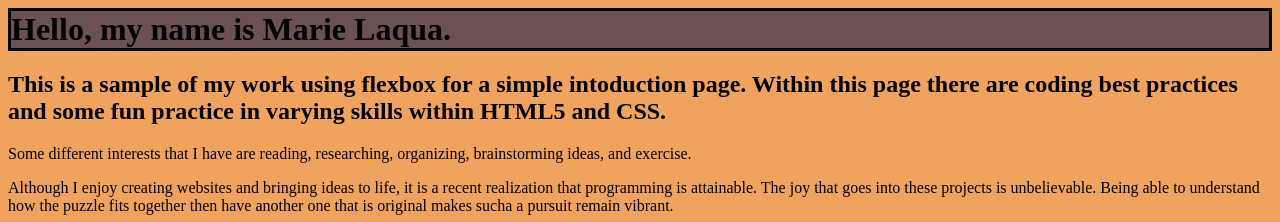
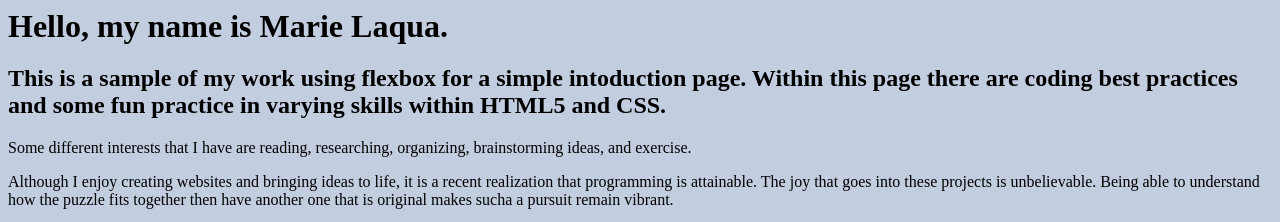
Before and after one commit to Marie-m-l/divs-flexbox-starter2, a plain HTML site: page index.html in a window 1280 px wide. Shown: the top 222 px of the page. Drawn offline with Linux system fonts and the light colour scheme.

Commit message:
Slight changes to main.css

```diff
--- a/css/main.css
+++ b/css/main.css
@@ -4,7 +4,7 @@
 
 body{
     font-size: 16px;
-    background: rgb(240, 162, 95);
+    background: #c2cde0;
 }
 
 /***** GRID *****/
@@ -13,8 +13,6 @@ body{
 /***** HEADER *****/
 
 h1{
-    background: rgb(107, 81, 81);
-    border: .1em solid black;
     font: bold 2em;
     margin: auto;
     padding: auto;
@@ -22,6 +20,12 @@ h1{
 }
 
 h2{
+
+}
+
+/***** FOOTER *****/
+
+ul{
 
 }
 
```
